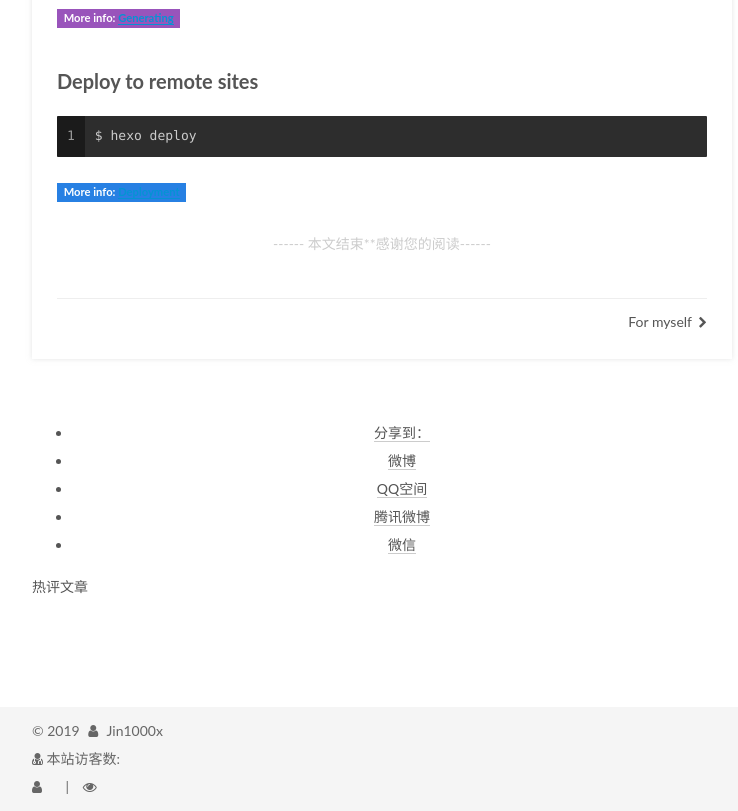
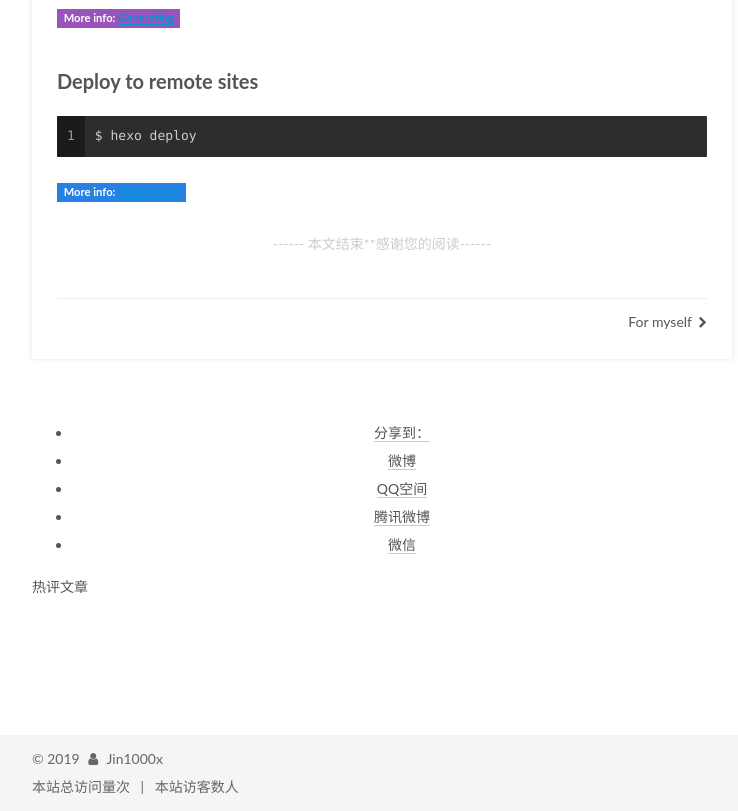
Before and after one commit to Jin1000x/Jin1000x.github.io, a plain HTML site: page hello-world/index.html in a window 1280 px wide. Shown: the part 957-1768 px from the top of the page, without its empty margins (98-836 px from the left). Drawn offline with Linux system fonts and the light colour scheme; some packages are replaced by stand-ins of ours; a script that the page names is missing.

Commit message:
Site updated: 2019-07-02 09:47:35

```diff
--- a/hello-world/index.html
+++ b/hello-world/index.html
@@ -363,11 +363,6 @@
 
 
 
-            <span class="post-meta-divider">|</span>
-            <span class="page-pv"><i class="fa fa-file-o"></i>
-            <span class="busuanzi-value" id="busuanzi_value_page_pv"></span>
-            </span>
-
 
 
 
@@ -649,7 +644,7 @@
 
     <footer id="footer" class="footer">
       <div class="footer-inner">
-        <script async src="https://dn-lbstatics.qbox.me/busuanzi/2.3/busuanzi.pure.mini.js"></script>
+        <script async src="//dn-lbstatics.qbox.me/busuanzi/2.3/busuanzi.pure.mini.js"></script>
 <div class="copyright">&copy; <span itemprop="copyrightYear">2019</span>
   <span class="with-love">
     <i class="fa fa-user"></i>
@@ -659,11 +654,11 @@
 
 </div>
 
-<div class="powered-by">
-	<i class="fa fa-user-md"></i><span id="busuanzi_container_site_uv">
-	  本站访客数:<span id="busuanzi_value_site_uv"></span>
-	</span>
-</div>
+
+    <script async src="//busuanzi.ibruce.info/busuanzi/2.3/busuanzi.pure.mini.js"></script>
+    <span id="busuanzi_container_site_pv">本站总访问量<span id="busuanzi_value_site_pv"></span>次</span>
+    <span class="post-meta-divider">|</span>
+    <span id="busuanzi_container_site_uv">本站访客数<span id="busuanzi_value_site_uv"></span>人</span>
 
 
 
@@ -674,25 +669,6 @@
 
 
 
-<div class="busuanzi-count">
-  <script async src="https://dn-lbstatics.qbox.me/busuanzi/2.3/busuanzi.pure.mini.js"></script>
-
-
-    <span class="site-uv">
-      <i class="fa fa-user"></i>
-      <span class="busuanzi-value" id="busuanzi_value_site_uv"></span>
-
-    </span>
-
-
-
-    <span class="site-pv">
-      <i class="fa fa-eye"></i>
-      <span class="busuanzi-value" id="busuanzi_value_site_pv"></span>
-
-    </span>
-
-</div>
 
 
 
```
Also changed, not shown: For-myself/index.html (+6 -30 lines), about/index.html (+6 -25 lines), archives/2019/06/index.html (+6 -25 lines), archives/2019/index.html (+6 -25 lines), archives/index.html (+6 -25 lines), categories/index.html (+6 -25 lines), index.html (+6 -25 lines), tags/For-myself/index.html (+6 -25 lines), tags/index.html (+6 -25 lines).
